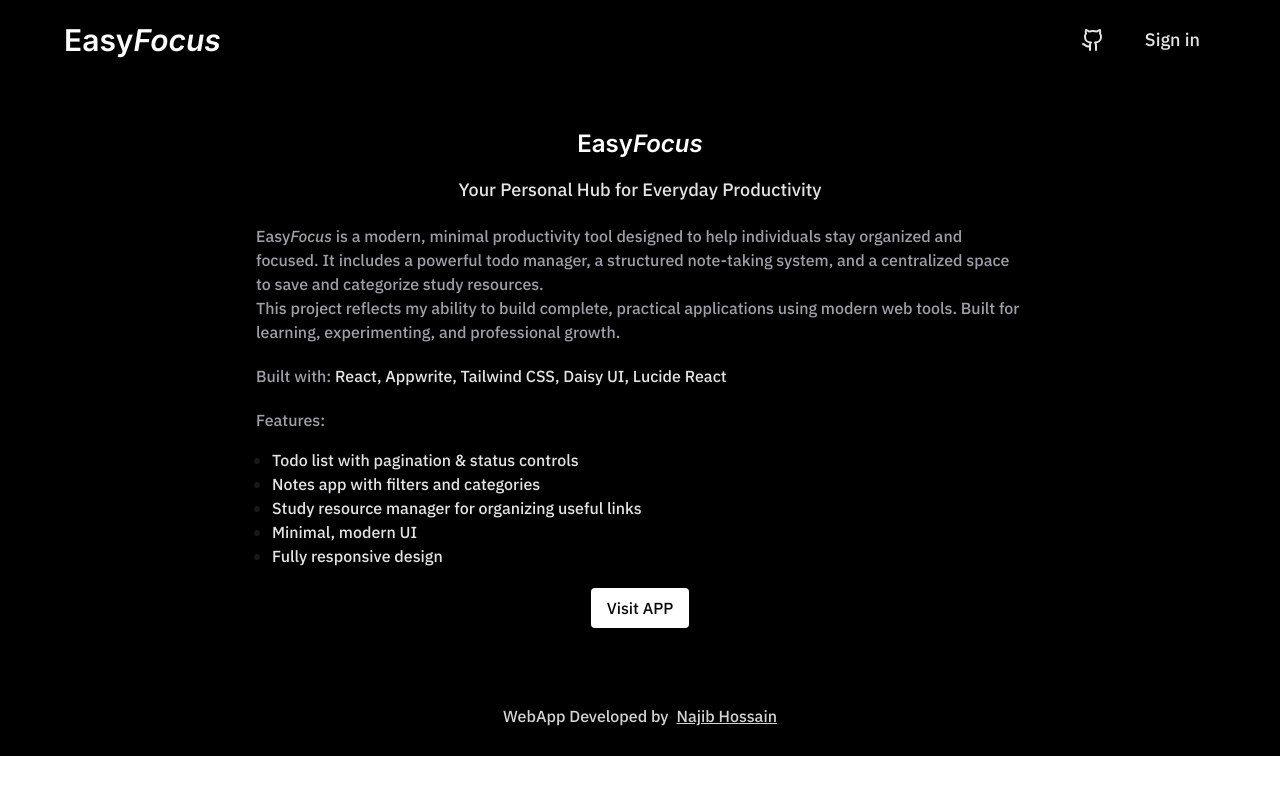
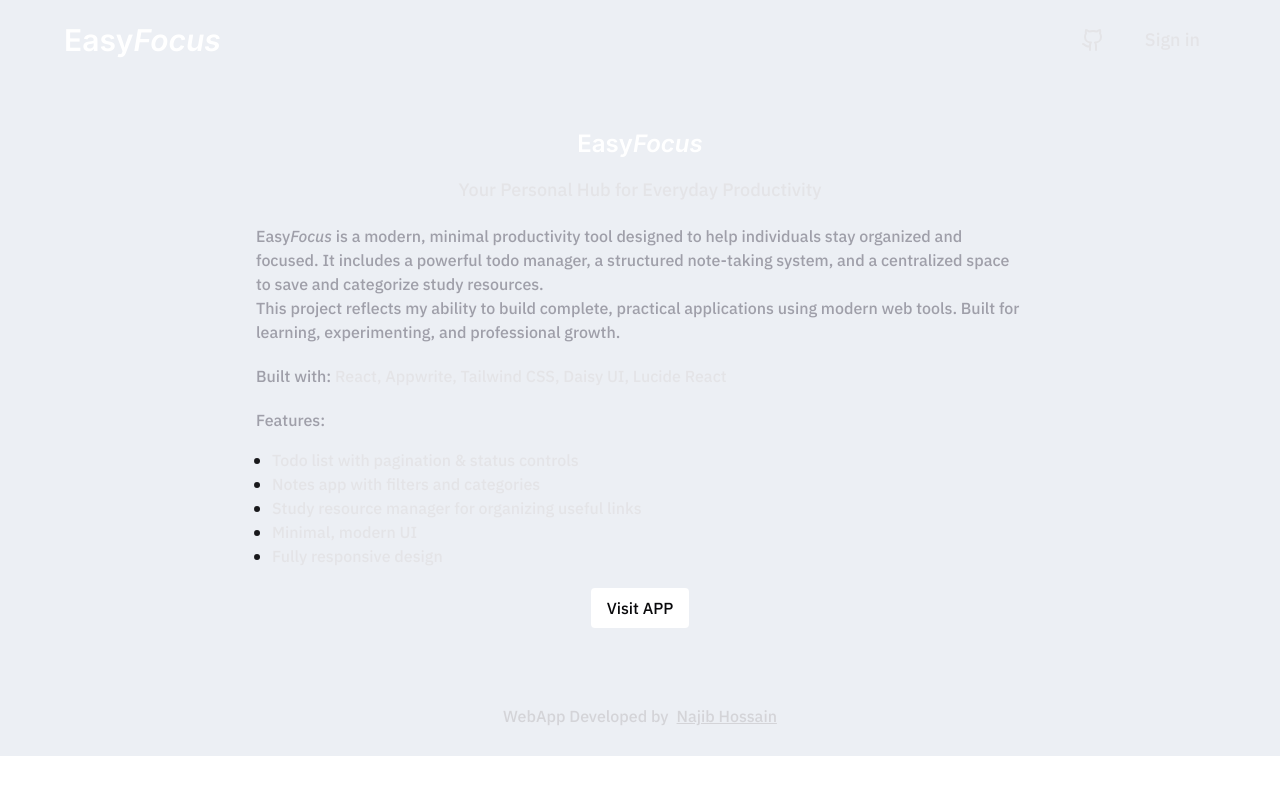
Before and after one commit to NajibHos/EasyFocus, a React (Vite) app: page / in a window 1280 px wide. Shown: the top 794 px of the page. Built offline with nearby package versions, Linux system fonts and the light colour scheme; no server answers.

Commit message:
Add custom styles

```diff
--- a/src/index.css
+++ b/src/index.css
@@ -3,11 +3,15 @@
 
 @import "tailwindcss";
 
+/* tailwind dark mode config */
+@custom-variant dark (&:where(.dark, .dark *));
+
 /* Daisy Ui plugin */
 @plugin "daisyui";
 
+/* custom css */
 body {
-  background-color: #000000;
+  background-color: #eceff4;
 }
 
 /* removing scrollbar */
@@ -23,5 +27,5 @@ body::-webkit-scrollbar {
 @theme {
   --font-logo: "Inter", "sans-serif";
   --font-description: "IBM Plex Sans", "sans-serif";
-  --breakpoint-2lg: 1280px;
+  --color-dark-bg: #08080a;
 }
```
